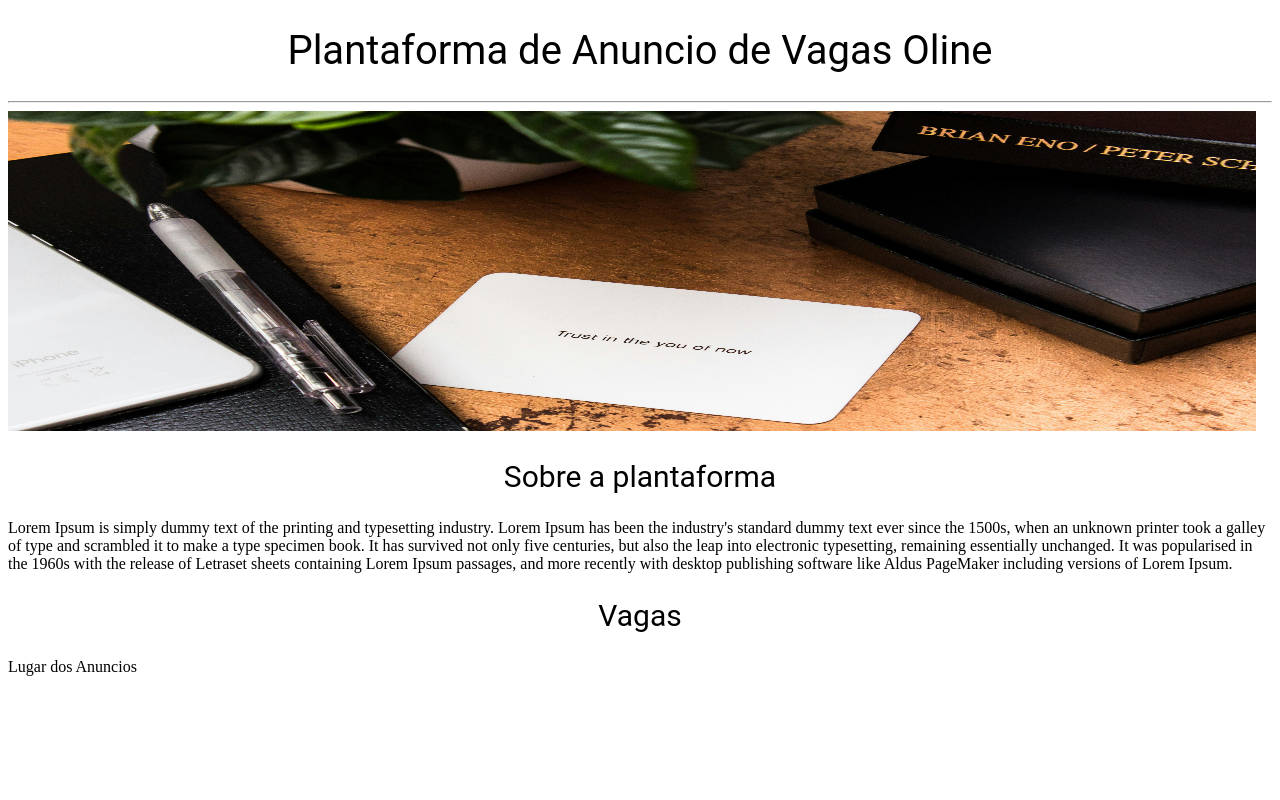
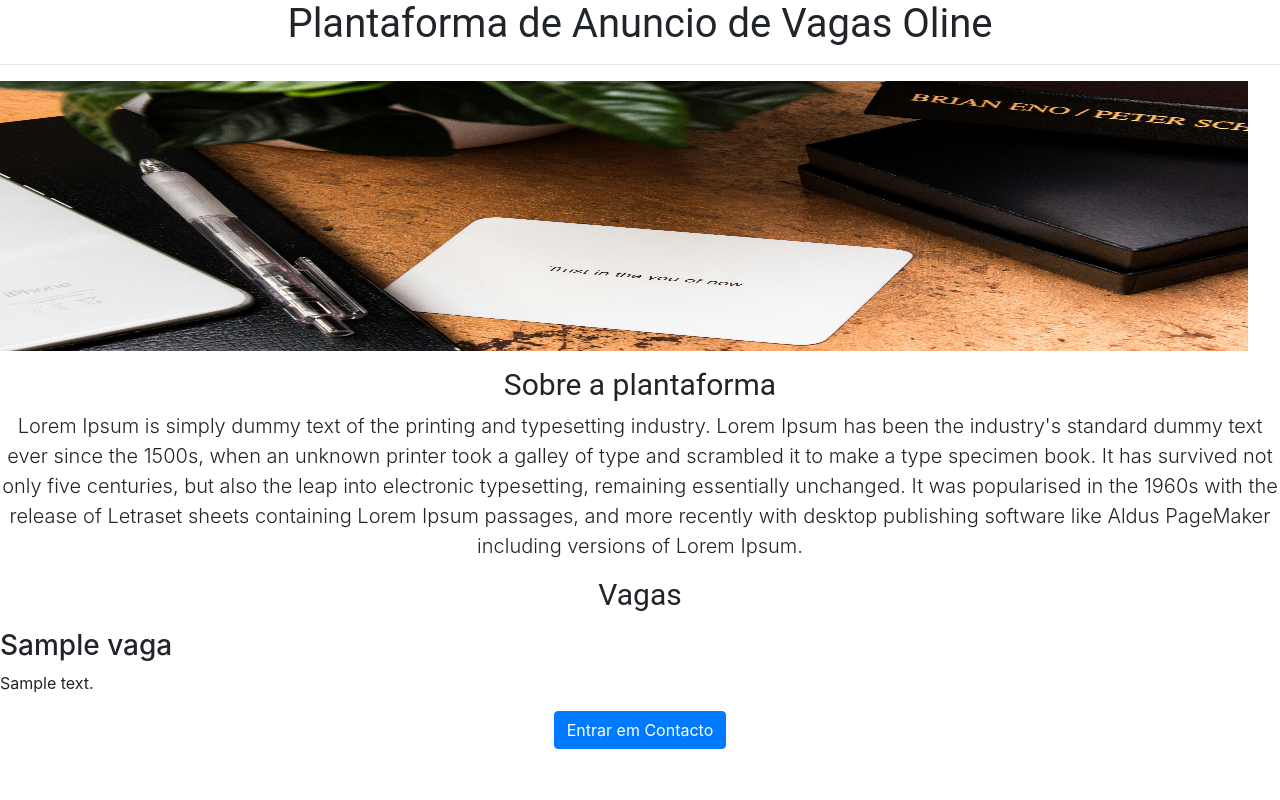
Before and after one commit to DarioArcanjo1/python-Dario, a Flask app: template templates/home.html in a window 1280 px wide. Run offline with Flask 3, Linux system fonts and the light colour scheme; the template is opened without the code that fills it: most values are stand-ins (such as "Sample title", 1, 10 or a date in 2020); some libraries are stand-ins or nearby versions.

Commit message:
adicionar o projecto

```diff
--- a/app.py
+++ b/app.py
@@ -2,10 +2,52 @@
 
 app = Flask(__name__)
 
+VAGA=[
+    {
+    'id':1,
+      'titulo': 'Analista de Dados',
+      'local': 'Nampula',
+      'salario': '35000 mt',
+        'cantidados': '10',
+    },
+    {
+        'id':2,
+          'titulo': 'Medicina',
+          'local': 'Nampula',
+          'salario': '1850 mt',
+            'cantidados': '5',
+        },
+    {
+        'id':3,
+          'titulo': 'licenciatura em Direito',
+          'local': 'Maputo',
+          'salario': '25000 mt',
+            'cantidados': '12',
+        },
+
+        {
+        'id':4,
+          'titulo': 'Enfermagem geral',
+          'local': 'Nacal porto',
+          'salario': '45000 mt',
+            'cantidados': '8',
+        },
+
+        {
+            'id':5,
+              'titulo': 'Engenhraria de dados',
+              'local': 'Nampula',
+              'salario': '45000 mt',
+                'cantidados': '3',
+            }
+]
+
+
 
 @app.route("/")
 def home():
-    return render_template("home.html")
+    vagas=VAGA
+    return render_template("home.html", vagas=vagas)
 
 
 
--- a/static/estilo.css
+++ b/static/estilo.css
@@ -7,8 +7,8 @@
 }
 #baner{
   width: 78pc;
-  heigth: 600pc;
-  object-fit:;
+  height: 270px;
+
 }
 h2{
   text-align: center;
--- a/templates/home.html
+++ b/templates/home.html
@@ -4,6 +4,7 @@
   <meta charset="UTF-8">
   <meta http-equiv="X-UA-Compatible" content="IE=edge">
   <meta name="viewport" content="width=device-width, initial-scale=1.0">
+  <link rel="stylesheet" href="https://stackpath.bootstrapcdn.com/bootstrap/4.1.3/css/bootstrap.min.css" integrity="sha384-MCw98/SFnGE8fJT3GXwEOngsV7Zt27NXFoaoApmYm81iuXoPkFOJwJ8ERdknLPMO" crossorigin="anonymous">
   <title>Document</title>
   <link rel='stylesheet' href='{{url_for("static",filename="estilo.css")}}'/>
 
@@ -11,14 +12,21 @@
 <body>
   <h1>Plantaforma  de  Anuncio de Vagas Oline</h1>
   <hr>
-  <img id='baner' height="320px" src="{{url_for('static',filename='Dario.jpg')}}"/>
-  <h2>Sobre a plantaforma</h2>
-    <p>
+  <img class="img-fluid" id="baner" height="320px" src="{{url_for('static',filename='Dario.jpg')}}"/>
+  <h2 class="text-center mt-3">Sobre a plantaforma</h2>
+    <p class="lead text-center">
       Lorem Ipsum is simply dummy text of the printing and typesetting industry. Lorem Ipsum has been the industry's standard dummy text ever since the 1500s, when an unknown printer took a galley of type and scrambled it to make a type specimen book. It has survived not only five centuries, but also the leap into electronic typesetting, remaining essentially unchanged. It was popularised in the 1960s with the release of Letraset sheets containing Lorem Ipsum passages, and more recently with desktop publishing software like Aldus PageMaker including versions of Lorem Ipsum.
     </p>
 
-  <h2>Vagas</h2>
-  <p>Lugar  dos Anuncios</p>
-
+  <h2 class="text-center">Vagas</h2>
+  <p>
+    {% for vaga in vagas %}
+    <h3>{{vaga.titulo}}</h3>
+    <p>{{vaga.descricao}}</p>
+    {% endfor %}
+  </p>
+  <div class="text-center">
+    <buthon class="btn btn-primary">Entrar em Contacto</buthon>
+  </div>
 </body>
 </html>
```
